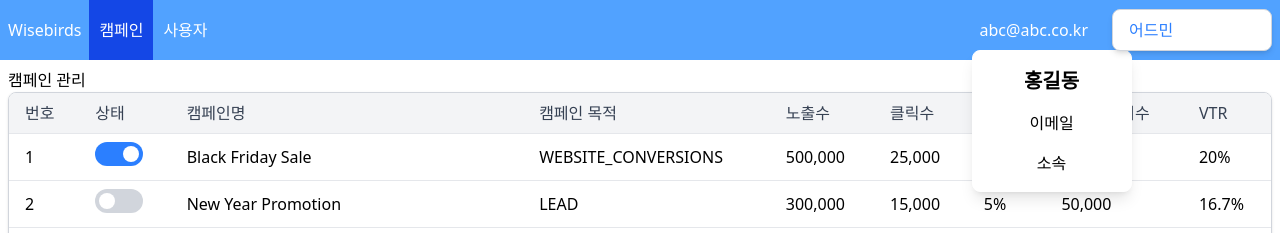
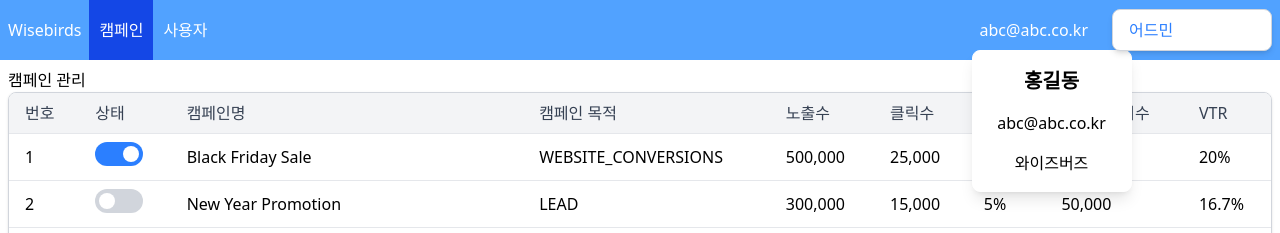
Before and after one commit to gusdn3477/wb_assignment, a React (Vite) app: page /admin/campaigns in a window 1280 px wide. Both pictures are taken after a click on the button "abc@abc.co.kr". Shown: the top 233 px of the page. Built offline with nearby package versions, Linux system fonts and the light colour scheme.

Commit message:
feat: Header Menu에 내 정보 state 연동

```diff
--- a/src/components/Layout.tsx
+++ b/src/components/Layout.tsx
@@ -1,4 +1,5 @@
 import { Outlet, useLocation, useNavigate, useParams } from 'react-router-dom';
+import { useMyInfoStore } from '@/store/MyInfoStore';
 import { NAV_PATH, ROLE } from '@/constants';
 import { options } from '../data/options';
 import ProfileMenu from './ProfileMenu';
@@ -24,6 +25,9 @@ export default function Layout() {
   const location = useLocation();
   const navigate = useNavigate();
   const currentPage = location.pathname.split('/')[2];
+  const email = useMyInfoStore((state) => state.email);
+  const name = useMyInfoStore((state) => state.name);
+  const company = useMyInfoStore((state) => state.company);
 
   const handleSelectChange = (value: string) => {
     navigate(`/${value}/${NAV_PATH.COMPAIGNS}`);
@@ -60,7 +64,7 @@ export default function Layout() {
         <div className="flex flex-1 justify-end">
           <ul className="flex items-center">
             <li>
-              <ProfileMenu />
+              <ProfileMenu name={name} email={email} company={company} />
             </li>
             <li className="ml-4">
               <Select options={options} defaultValue={role} onChange={handleSelectChange} />
--- a/src/components/ProfileMenu.tsx
+++ b/src/components/ProfileMenu.tsx
@@ -1,6 +1,13 @@
 import { useState, useRef, useEffect } from 'react';
+import { Company } from '@/types';
 
-const ProfileMenu = () => {
+interface ProfileMenuProps {
+  name: string;
+  email: string;
+  company: Company;
+}
+
+const ProfileMenu = ({ name, email, company }: ProfileMenuProps) => {
   const [isOpen, setIsOpen] = useState(false);
   const [position, setPosition] = useState({ top: 0, left: 0 });
   const menuRef = useRef<HTMLDivElement>(null);
@@ -31,7 +38,7 @@ const ProfileMenu = () => {
   return (
     <div>
       <button className="rounded-md px-2 py-2 text-white" onClick={openMenu}>
-        abc@abc.co.kr
+        {email}
       </button>
 
       {/* 메뉴 */}
@@ -42,9 +49,9 @@ const ProfileMenu = () => {
           style={{ top: `${position.top}px`, left: `${position.left}px` }}
         >
           <ul className="flex flex-col items-center justify-center py-2">
-            <li className="cursor-pointer px-4 py-2 text-xl font-bold text-black">홍길동</li>
-            <li className="cursor-pointer px-4 py-2 text-black">이메일</li>
-            <li className="cursor-pointer px-4 py-2 text-black">소속</li>
+            <li className="cursor-pointer px-4 py-2 text-xl font-bold text-black">{name}</li>
+            <li className="cursor-pointer px-4 py-2 text-black">{email}</li>
+            <li className="cursor-pointer px-4 py-2 text-black">{company.name}</li>
           </ul>
         </div>
       )}
```
